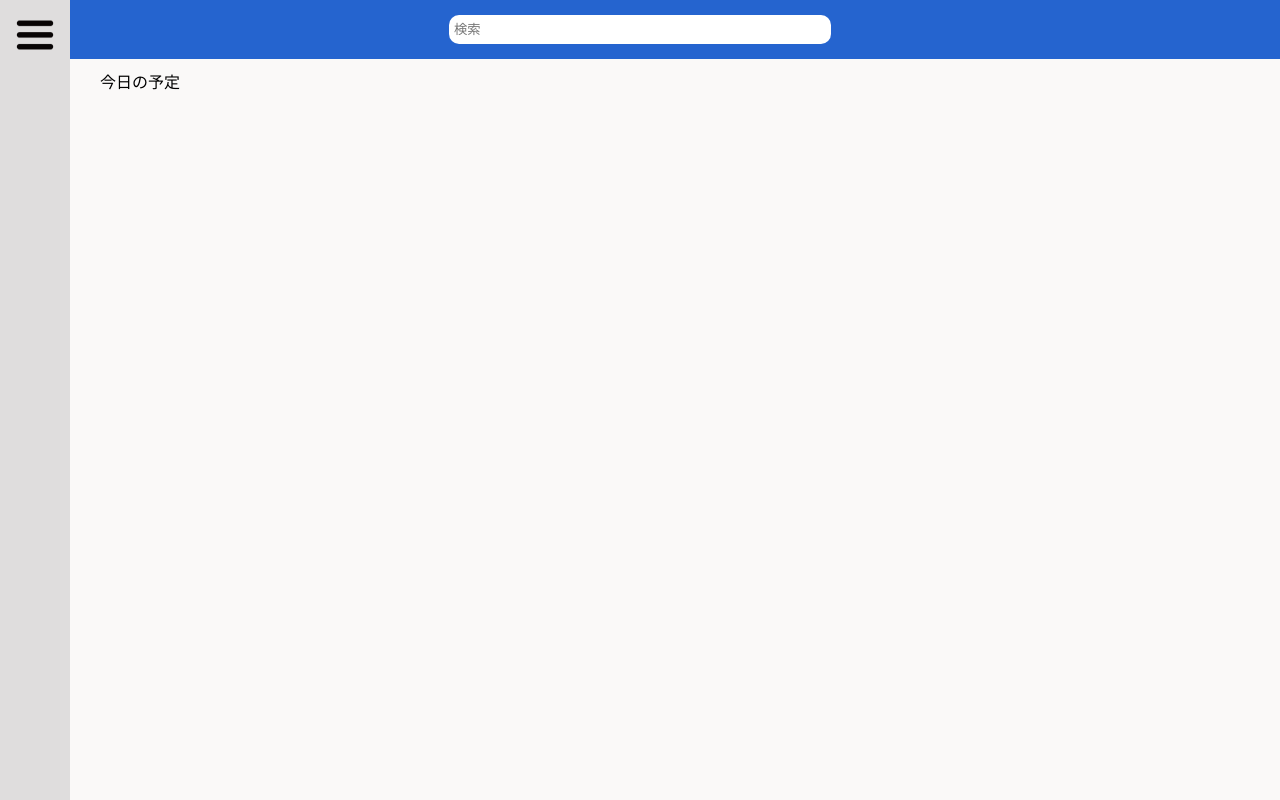
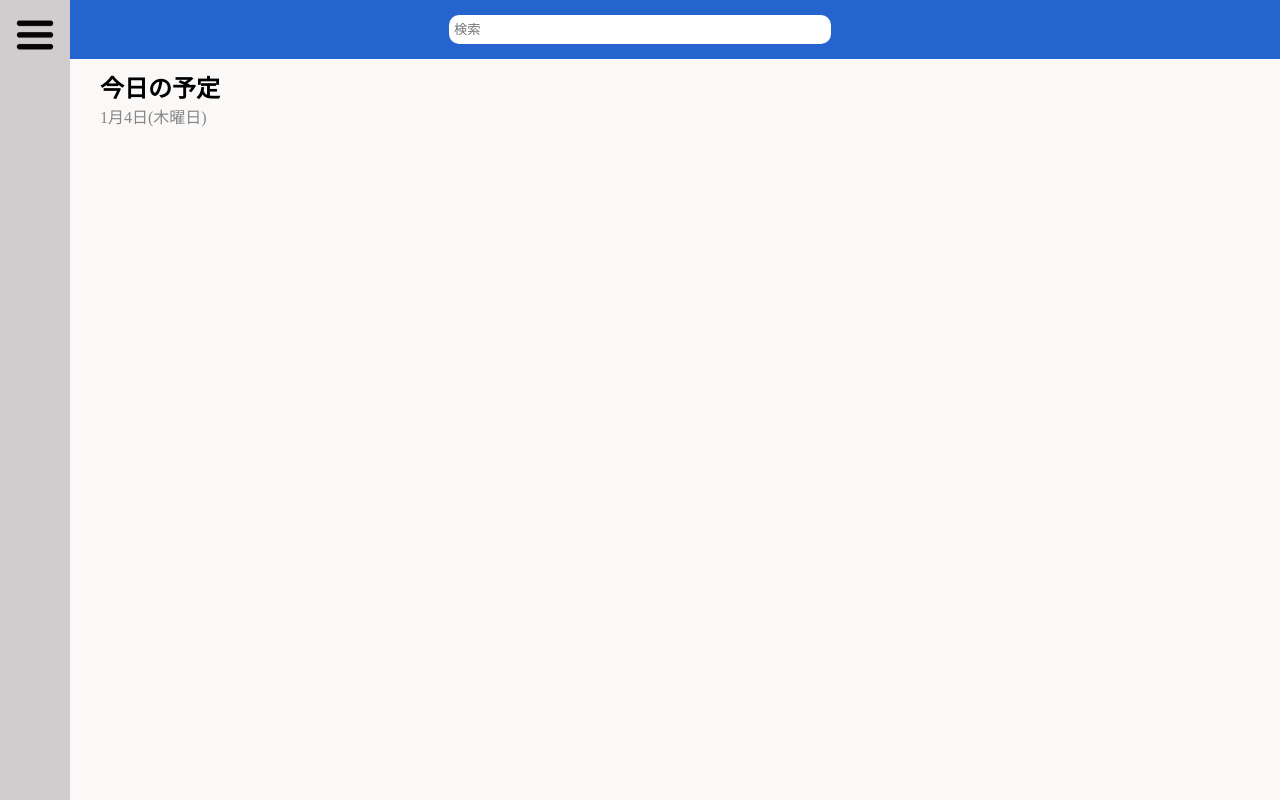
Before and after one commit to Yokoji0129/todo-yokoji, a Vue app in the folder todo-list/: page / in a window 1280 px wide. Built offline with nearby package versions, Linux system fonts and the light colour scheme.

Commit message:
曜日表示追加

```diff
--- a/todo-list/src/App.vue
+++ b/todo-list/src/App.vue
@@ -16,9 +16,5 @@ const toggleMenu = () => {
 </template>
 
 <style>
-body {
-    margin: 0;
-    padding: 0;
-    background-color: #faf9f8;
-}
+
 </style>
--- a/todo-list/src/assets/main.css
+++ b/todo-list/src/assets/main.css
@@ -1,4 +1,10 @@
-main{
+body {
+  margin: 0;
+  padding: 0;
+  background-color: #faf9f8;
+}
+
+main {
   margin: 10px 100px;
 }
 
--- a/todo-list/src/components/TopHeader.vue
+++ b/todo-list/src/components/TopHeader.vue
@@ -15,9 +15,9 @@ const props = defineProps({
             <!--メニュー欄-->
             <nav :class="{ 'open': menuOpen }" @click="closeMenu">
                 <div class="hamburger-icon-menu" @click="toggleMenu()"></div>
-                <RouterLink to="/" class="nav-link"><img src="../assets/sun.png" class="img" width="15">今日の予定</RouterLink>
-                <RouterLink to="/important" class="nav-link"><img src="../assets/star.png" class="img" width="15">重要</RouterLink>
-                <RouterLink to="/plan" class="nav-link"><img src="../assets/calendar-blank.png" class="img" width="15">今後の予定</RouterLink>
+                <RouterLink to="/" class="nav-link"><img src="../assets/sun.png" class="img" width="15">今日の予定<span class="task-number">0</span></RouterLink>
+                <RouterLink to="/important" class="nav-link"><img src="../assets/star.png" class="img" width="15">重要<span class="task-number">0</span></RouterLink>
+                <RouterLink to="/plan" class="nav-link"><img src="../assets/calendar-blank.png" class="img" width="15">今後の予定<span class="task-number">0</span></RouterLink>
             </nav>
         </header>
     </div>
@@ -66,7 +66,7 @@ nav {
     left: -230px;
     height: 100vh;
     width: 300px;
-    background-color: #dfdddd;
+    background-color: #cfcdcd;
     display: flex;
     flex-direction: column;
     transition: left 0.3s ease;
@@ -83,6 +83,11 @@ nav {
     background-color: #d4d2d2;
 }
 
+.task-number{
+    margin: 0 60px 0 0;
+    float: right;
+}
+
 .open {
     left: 0;
     background-color: #ffffff;
--- a/todo-list/src/views/TodayView.vue
+++ b/todo-list/src/views/TodayView.vue
@@ -1,11 +1,34 @@
 <script setup>
+import { ref } from 'vue'
 const props = defineProps({
   menuOpen: Boolean
 })
+
+let today = new Date();
+let year = today.getFullYear();
+let month = today.getMonth() + 1;
+let day = today.getDate();
+let week = ['日', '月', '火', '水', '木', '金', '土'];
+let jsmonth = month - 1;
+let date = new Date(year, jsmonth, day);
 </script>
 
 <template>
   <main :class="{ 'shift-right': menuOpen }">
-    今日の予定
+    <div>
+      <h2>今日の予定</h2>
+      <p style="color: #868686;">{{ month + '月' + day + '日(' + week[date.getDay()] + '曜日)' }}</p>
+    </div>
   </main>
 </template>
+
+<style scoped>
+
+h2 {
+  margin: 0;
+}
+
+p{
+  margin: 0;
+}
+</style>
```
